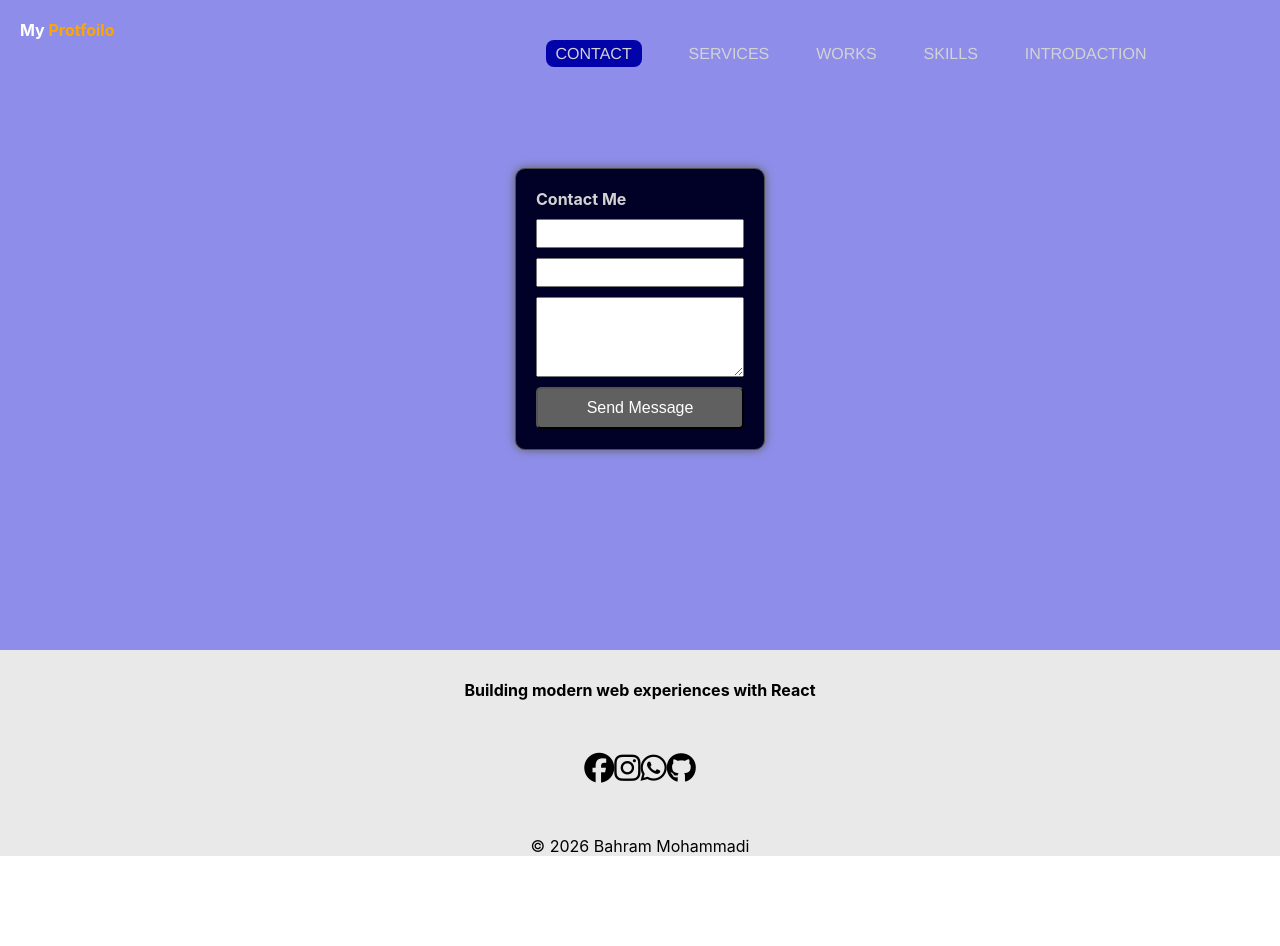
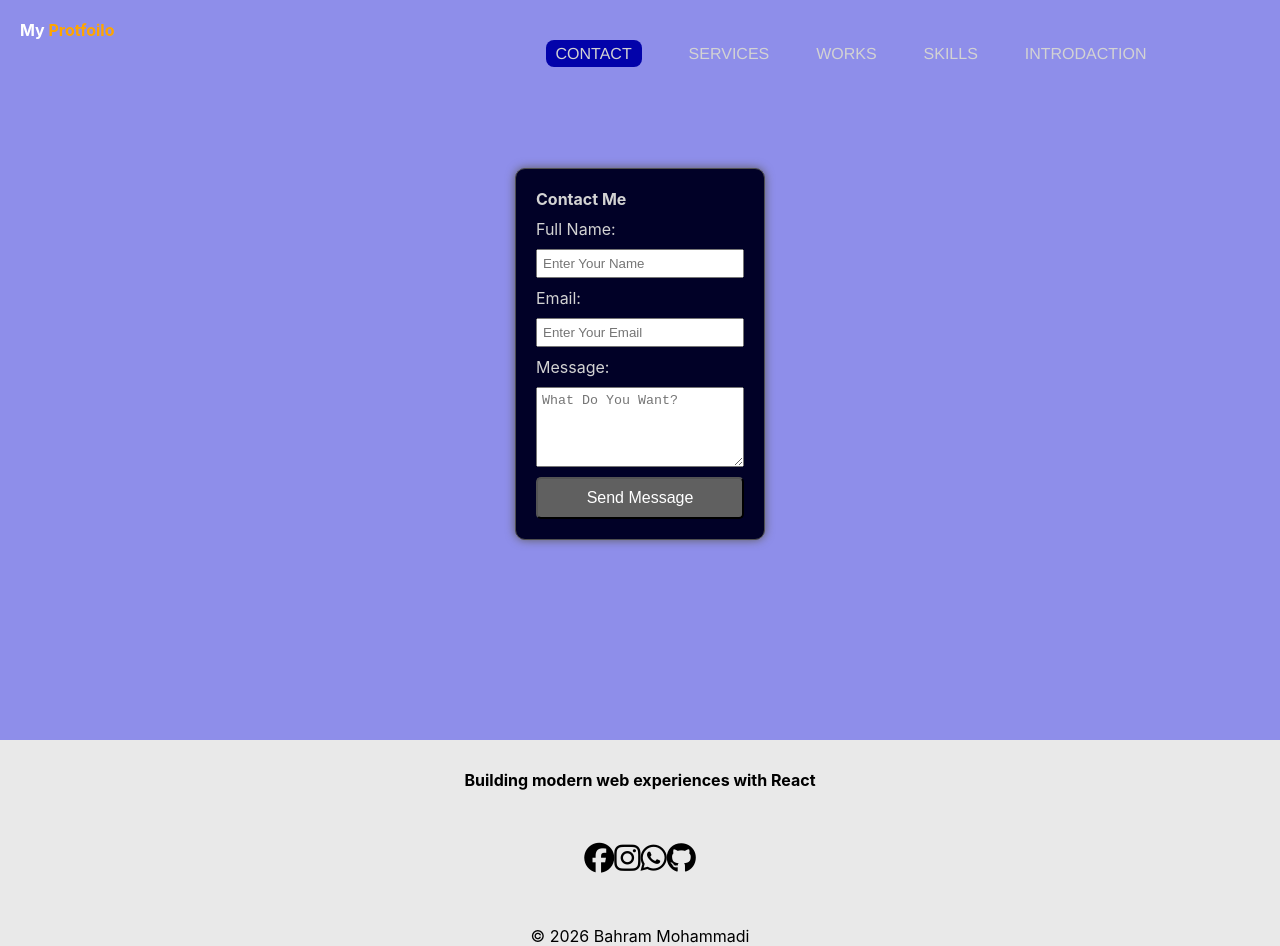
Before and after one commit to bahram12221/My-protfoilo, a React (Create React App) app: page /contact in a window 1280 px wide. Before the commit the page ends 856 px from the top, so only its background shows below. Built offline with nearby package versions, Linux system fonts and the light colour scheme.

Commit message:
fix contact box

```diff
--- a/package.json
+++ b/package.json
@@ -2,8 +2,9 @@
   "name": "my-protfoilo",
   "version": "0.1.0",
   "private": true,
-  "homepage":"/",
+  "homepage": "/",
   "dependencies": {
+    "@emailjs/browser": "^4.4.1",
     "@testing-library/dom": "^10.4.1",
     "@testing-library/jest-dom": "^6.9.1",
     "@testing-library/react": "^16.3.2",
@@ -12,6 +13,7 @@
     "git": "^0.1.5",
     "react": "^19.2.7",
     "react-dom": "^19.2.7",
+    "react-hook-form": "^7.81.0",
     "react-icons": "^5.6.0",
     "react-router-dom": "^6.30.4",
     "react-scripts": "5.0.1",
@@ -24,7 +26,6 @@
     "eject": "react-scripts eject",
     "predeploy": "npm run build",
     "deploy": "gh-pages -d build"
-
   },
   "eslintConfig": {
     "extends": [
--- a/src/pages/contact/contact.jsx
+++ b/src/pages/contact/contact.jsx
@@ -1,19 +1,87 @@
 import Footer from "../../components/Navbar/footer/footer"
 import Navbar from "../../components/Navbar/navbar"
 import style from "./contact.module.css"
+import emailjs from "@emailjs/browser"
+import { useForm } from "react-hook-form"
 
 
 function Contact(){
+    const {
+      register,
+      handleSubmit,
+      formState: {errors},
+      reset,
+    } = useForm({
+      mode: "onChange"
+    })
+
+  function sendEmail(data) {
+
+    emailjs.send(
+      "service_i5i80na",
+      "template_2sji2h9",
+       data,
+      "U5lhFdQ2eB8RJ06ql"
+    ).then(() => {
+      alert("sended message successfully")
+      reset();
+    }).catch((error) => {
+      console.log(error);
+      alert("error")
+    })
+  }
     return(
         <div style={{backgroundColor:"rgb(142, 142, 234)"}}>
             <div style={{ width:"100%"}}>
             <Navbar />
             </div>
-            <form action="https://formsubmit.co/mohammadibahram36@gmail.com" method="POST" className={style.contactBox}>
+            <form onSubmit={handleSubmit(sendEmail)} className={style.contactBox}>
                 <h2>Contact Me</h2>
-                <input type="text" />
-                <input type="email" name="" id="" />
-                <textarea name="" id=""></textarea>
+                <p>Full Name:</p>
+                <input
+                type="text"
+                placeholder="Enter Your Name"
+                {...register("name",{
+                    required: "Name Is Required",
+                    minLength:{
+                        value: 3,
+                        message: "Name Must Be At 3 Characters"
+                    }
+                })}
+                />
+                {errors.name &&(
+                    <p style={{color: 'red', fontSize: '14px'}}>{errors.name.message}</p>
+                )}
+                <p>Email:</p>
+                <input
+                type="email"
+                placeholder="Enter Your Email" id=""
+                {...register("email",{
+                    required: "Email Is Required",
+                    minLength:{
+                        value: 10,
+                        message: "Email Must Be At 10 Characters"
+                    }
+                })}
+
+                />
+                {errors.email && (
+                    <p style={{color: 'red', fontSize: '14px'}}>{errors.email.message}</p>
+                )}
+                <p>Message:</p>
+                <textarea
+                placeholder="What Do You Want?"
+                {...register("subject", {
+                    required: 'Subject Is Required',
+                    minLength:{
+                        value: 5,
+                        message: "Subject Must Be At 5 Characters"
+                    }
+                })}
+                ></textarea>
+                {errors.subject && (
+                    <p style={{color: 'red', fontSize: '14px'}}>{errors.subject.message}</p>
+                )}
                 <button type="submit">Send Message</button>
             </form>
             <Footer />
--- a/src/pages/skills/skills.jsx
+++ b/src/pages/skills/skills.jsx
@@ -52,7 +52,7 @@ function Skills() {
             <br/>
             <hr />
             <div className={style.disgin}>
-                <h2>Disgin</h2>
+                <h2>Desgin</h2>
                 <img src={ps} alt="" />
             </div>
         </div>
--- a/src/pages/works/works.module.css
+++ b/src/pages/works/works.module.css
@@ -16,7 +16,7 @@
 .container {
   width: 100%;
   background-color: rgb(17, 17, 19);
-  text-align: justify;
+  text-align: left;
   border-radius: 10px;
  overflow: hidden;
 }
```
Also changed, not shown: 1 other file (tests, documents, lock files or other folders). Lines whose indentation alone changed are shown as unchanged.
